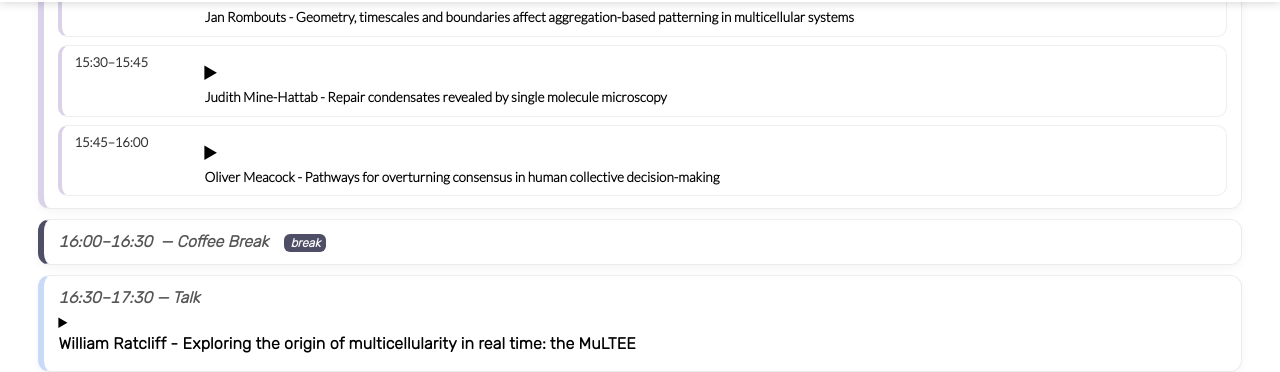
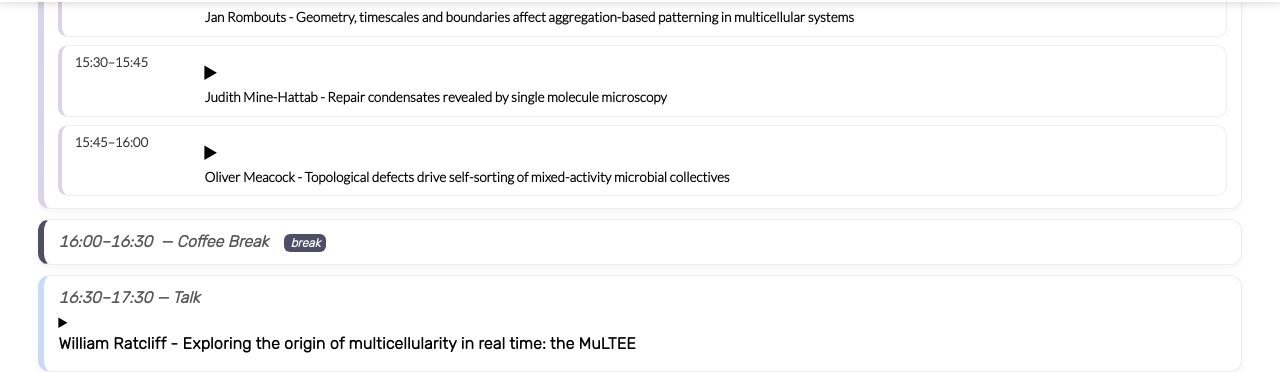
Before and after one commit to almadalcoschool/almadalcoschool.github.io, a Jekyll site: the page built from scientific_program.html, in a window 1280 px wide and 900 px high, scrolled down 3803 px. Shown: the part 91-463 px from the top of the window. Built offline with Jekyll 4.4.1, drawn with Linux system fonts in a browser that asks for light colours; nearby versions of some CDN libraries; some of the changed lines change nothing that is shown.

Commit message:
fixed meacock abstract

```diff
--- a/scientific_program.html
+++ b/scientific_program.html
@@ -1021,28 +1021,25 @@
             <details>
               <summary>
                 <div class="subslot-body">
-                  <div class="subslot-speaker">Oliver Meacock - Pathways for overturning consensus in human collective decision-making</div>
+                  <div class="subslot-speaker">Oliver Meacock - Topological defects drive self-sorting of mixed-activity microbial collectives  </div>
                   <!-- <div class="subslot-title"></div> -->
                 </div>
               </summary>
 
               <div class="subslot-abstract">
                 <p>
-                  Political decisions are the epitome of how many aspects of our lives are determined by collective
-                  decision-making. However, active participation in collective decision-making is often highly variable, with
-                  many individuals temporarily abstaining from voting in the face of uncertainty. Whilst memory and noise have
-                  been found to aid consensus formation, the role of neutrality in collective decision-making is not well
-                  understood, and the level of individual behavioural complexity required for the emergence of group consensus
-                  is not well-characterised. In this talk, I will show that symmetric autonomous systems with neutral
-                  intermediate states, such as voters of a two-party system who can abstain, present only two possible
-                  dynamical pathways for consensus switching. I will also show how experiments with human participants helped
-                  us verify our predictions. The typical pathway observed in our experimental data corresponds to an increase
-                  in the number of abstentions as the system transitions from one state of consensus to the other, suggesting
-                  that they play a critical role in facilitating consensus change by reducing the effective population size,
-                  making it more susceptible to fluctuations, as opposed to what has been previously believed. Our findings
-                  provide a parsimonious explanation of consensus formation and change, giving insight into distributed
-                  decision-making protocols in animal and human collectives and suggesting efficient solutions to automated
-                  collective decision-making problems.
+                  Many bacteria combine high-density lifestyles with motility, a combination of traits that is a rich source of
+                  collective behaviours. We study the pathogen P. aeruginosa, which moves around within biofilms using molecular
+                  grappling hooks known as type IV pili. By combining microscopic analyses with individual- and continuum-based
+                  modelling, we uncover the physical basis of this organism’s collective movement and develop insights into the
+                  ecological relevance of such behaviours. Having previously shown the implications of collective motion for
+                  territorial expansion and intra-specific combat, in this talk I will discuss new data showing how it also
+                  drives segregation of mixed-activity populations. Topological defects, emergent structures where cells of
+                  differing orientations meet, are at the heart of this phenomenon: high-motility cells sort themselves into
+                  comet-like +1/2 defects, while lower-motility cells become enriched around trefoil-like -1/2 defects. This
+                  mechanism thus determines which partners motile microorganisms can associate with, with critical implications
+                  for their sociobiology.
+
                 </p>
               </div>
 
```
